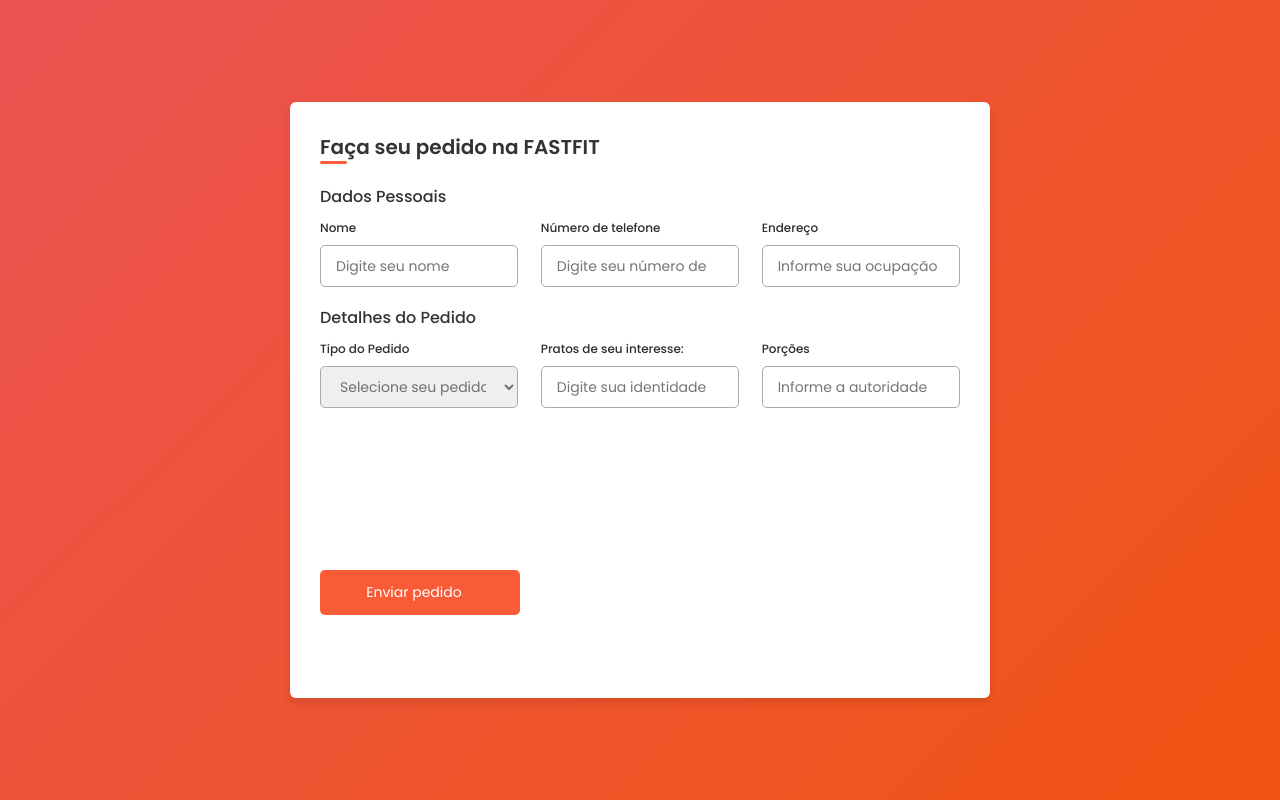
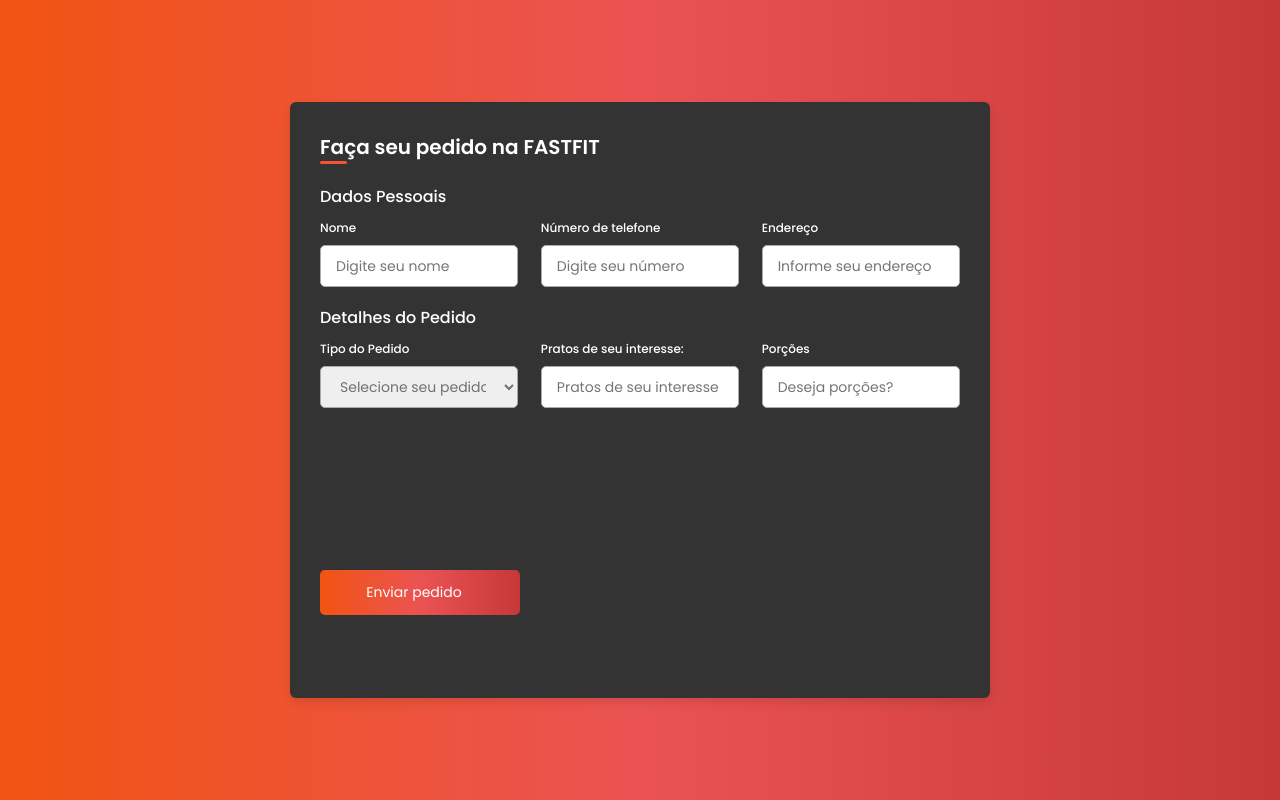
Before and after one commit to MariaE-duarda/FastFit, a plain HTML site: page formulario.html in a window 1280 px wide. Drawn offline with Linux system fonts and the light colour scheme.

Commit message:
Alterações necessárias

```diff
--- a/assets/css/formulario.css
+++ b/assets/css/formulario.css
@@ -11,7 +11,7 @@ body{
     display: flex;
     align-items: center;
     justify-content: center;
-    background: linear-gradient(-45deg, #F15412 0%, #EB5353 100%);
+    background: linear-gradient(to right, #F15412 0%, #EB5353 50%, #c63838 100%);
 }
 .container{
     position: relative;
@@ -20,14 +20,15 @@ body{
     border-radius: 6px;
     padding: 30px;
     margin: 0 15px;
-    background-color: #fff;
+    background-color: #333;
     box-shadow: 0 5px 10px rgba(0,0,0,0.1);
 }
+
 .container header{
     position: relative;
     font-size: 20px;
     font-weight: 600;
-    color: #333;
+    color: #fff;
 }
 .container header::before{
     content: "";
@@ -43,12 +44,13 @@ body{
     position: relative;
     margin-top: 16px;
     min-height: 490px;
-    background-color: #fff;
+    background-color: #333;
     overflow: hidden;
 }
+
 .container form .form{
     position: absolute;
-    background-color: #fff;
+    background-color: #333;
     transition: 0.3s ease;
 }
 .container form .form.second{
@@ -72,7 +74,7 @@ form.secActive .form.first{
     font-size: 16px;
     font-weight: 500;
     margin: 6px 0;
-    color: #333;
+    color: #fff;
 }
 .container form .fields{
     display: flex;
@@ -89,7 +91,7 @@ form .fields .input-field{
 .input-field label{
     font-size: 12px;
     font-weight: 500;
-    color: #2e2e2e;
+    color: #fff;
 }
 .input-field input, select{
     outline: none;
@@ -125,7 +127,7 @@ form .fields .input-field{
     color: #fff;
     border-radius: 5px;
     margin: 150px 0;
-    background-color: #fa5732f8;
+    background: linear-gradient(to right, #F15412 0%, #EB5353 50%, #c63838 100%);
     transition: all 0.1s linear;
     cursor: pointer;
 }
--- a/formulario.html
+++ b/formulario.html
@@ -4,8 +4,9 @@
     <meta charset="UTF-8">
     <meta http-equiv="X-UA-Compatible" content="IE=edge">
     <meta name="viewport" content="width=device-width, initial-scale=1.0">
+    <link rel="shortcut icon" href="assets/img/favicon.png" type="image/x-icon">
     <link rel="stylesheet" href="assets/css/formulario.css">
-    <title>FastFit</title>
+    <title>Pedido FastFit</title>
 </head>
 <body>
     <div class="container">
@@ -24,12 +25,12 @@
 
                         <div class="input-field">
                             <label>Número de telefone</label>
-                            <input type="number" placeholder="Digite seu número de telefone" required>
+                            <input type="number" placeholder="Digite seu número" required>
                         </div>
 
                         <div class="input-field">
                             <label>Endereço</label>
-                            <input type="text" placeholder="Informe sua ocupação" required>
+                            <input type="text" placeholder="Informe seu endereço" required>
                         </div>
                     </div>
                 </div>
@@ -43,21 +44,21 @@
                         <label>Tipo do Pedido</label>
                         <select required>
                             <option disabled selected>Selecione seu pedido</option>
-                            <option>Sobremesa</option>
-                            <option>Prato da casa</option>
-                            <option>Pizza</option>
-                            <option>Acompanhamento</option>
+                            <option>Lanches</option>
+                            <option>Pizzas</option>
+                            <option>Acompanhamentos</option>
+                            <option>Sobremesas</option>
                         </select>
                     </div>
 
                         <div class="input-field">
                             <label>Pratos de seu interesse:</label>
-                            <input type="text" placeholder="Digite sua identidade" required>
+                            <input type="text" placeholder="Pratos de seu interesse" required>
                         </div>
 
                         <div class="input-field">
                             <label>Porções</label>
-                            <input type="text" placeholder="Informe a autoridade" required>
+                            <input type="text" placeholder="Deseja porções?" required>
                         </div>
 
                         <button class="nextBtn">
```
Also changed, not shown: index.html (+1 -1 lines).
